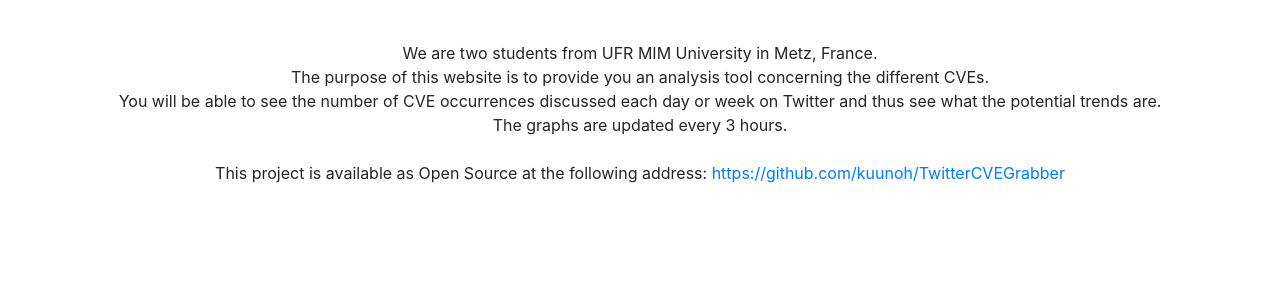
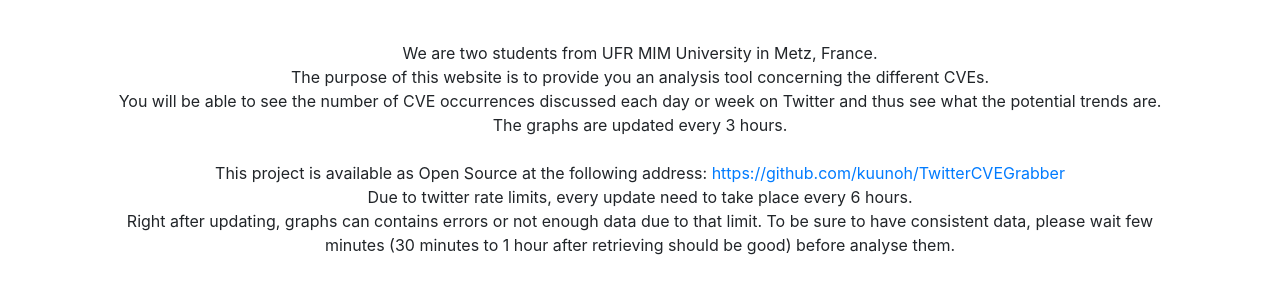
Before and after one commit to kuunoh/TwitterCVEGrabber, a Django app: page /cvegraph/ in a window 1280 px wide. Shown: the part 173-468 px from the top of the page. Run offline with Django 3.2, Linux system fonts and the light colour scheme; some libraries are stand-ins or nearby versions.

Commit message:
Rate limit + Refresh page + updater

```diff
--- a/cvegraph/apps.py
+++ b/cvegraph/apps.py
@@ -4,6 +4,6 @@ from django.apps import AppConfig
 class CvegraphConfig(AppConfig):
     name = 'cvegraph'
 
-    # def ready(self):
-    #    from cvegraph import updater
-    #    updater.start()
+    def ready(self):
+        from cvegraph import updater
+        updater.start()
--- a/cvegraph/templates/base_generic.html
+++ b/cvegraph/templates/base_generic.html
@@ -3,6 +3,7 @@
 <html lang="en">
 <head>
     <meta charset="UTF-8" name="viewport" content="width=device-width, initial-scale=1"/>
+    <meta http-equiv="refresh" content="60*5">
  <title>{% block title %}Django Highcharts {% endblock %}</title>
 <link rel="stylesheet" href="https://stackpath.bootstrapcdn.com/bootstrap/4.5.2/css/bootstrap.min.css" integrity="sha384-JcKb8q3iqJ61gNV9KGb8thSsNjpSL0n8PARn9HuZOnIxN0hoP+VmmDGMN5t9UJ0Z" crossorigin="anonymous">
 <link rel="stylesheet" href="{% static 'css/styles.css' %}">
--- a/cvegraph/templates/day.html
+++ b/cvegraph/templates/day.html
@@ -18,7 +18,7 @@
             const labels = [], occurrences=[];
             $.each(data, function(i, item) {
                 labels.push(item.cve_id);
-                occurrences.push(item.weekly_occurrence_number)
+                occurrences.push(item.today_occurrence_number)
             });
 
             $('#table_today_cve').DataTable({
--- a/cvegraph/templates/index.html
+++ b/cvegraph/templates/index.html
@@ -10,6 +10,10 @@
             <br><br>
             This project is available as Open Source at the following address:
             <a href="https://github.com/kuunoh/TwitterCVEGrabber">https://github.com/kuunoh/TwitterCVEGrabber</a>
+            <br>
+            Due to twitter rate limits, every update need to take place every 6 hours. <br>
+            Right after updating, graphs can contains errors or not enough data due to that limit.
+            To be sure to have consistent data, please wait few minutes (30 minutes to 1 hour after retrieving should be good) before analyse them.
         </p>
     </div>
 
--- a/cvegraph/templates/week.html
+++ b/cvegraph/templates/week.html
@@ -17,7 +17,7 @@
             const labels = [], occurrences=[];
             $.each(data, function(i, item) {
                 labels.push(item.cve_id);
-                occurrences.push(item.today_occurrence_number)
+                occurrences.push(item.weekly_occurrence_number)
             });
 
              $('#table_week_cve').DataTable({
--- a/cvegraph/tweetgrabber.py
+++ b/cvegraph/tweetgrabber.py
@@ -26,7 +26,7 @@ def authenticate():
         settings.ACCESS_TOKEN_SECRET
     )
 
-    api = tweepy.API(auth, wait_on_rate_limit=True)
+    api = tweepy.API(auth, wait_on_rate_limit=True, wait_on_rate_limit_notify=True)
     return api
 
 
@@ -51,7 +51,7 @@ def grab_tweet():
         time_object.save()
 
     # Finding each tweet in english to avoid some bad one
-    for tweet in tweepy.Cursor(api.search, lang='en', q=query, since=date_since, tweet_mode="extended").items(300):
+    for tweet in tweepy.Cursor(api.search, lang='en', q=query, since=date_since, tweet_mode="extended").items():
         pattern = "(?i)(CVE-(1999|2\d{3})-(\d{3,}))"
         x = re.search(pattern, tweet.full_text)
         print(x)
--- a/cvegraph/updater.py
+++ b/cvegraph/updater.py
@@ -7,5 +7,5 @@ from cvegraph.views import cve_chart_today
 def start():
     scheduler = BackgroundScheduler()
     scheduler.add_job(tweetgrabber.grab_tweet, 'interval', hours=1)
-    # scheduler.add_job(tweetgrabber.grab_tweet, 'interval', minutes=2)
+    # scheduler.add_job(tweetgrabber.grab_tweet, 'interval', minutes=5)
     scheduler.start()
```
